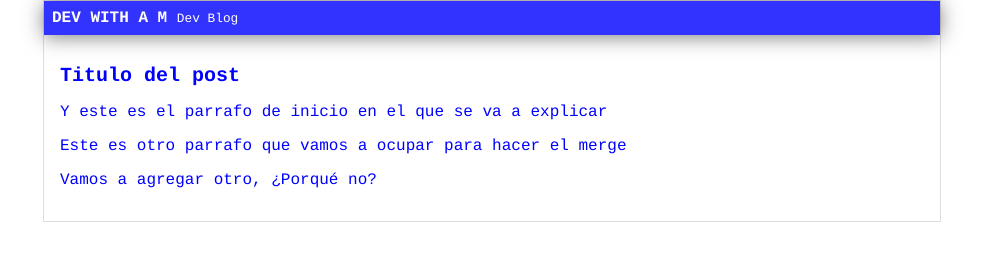
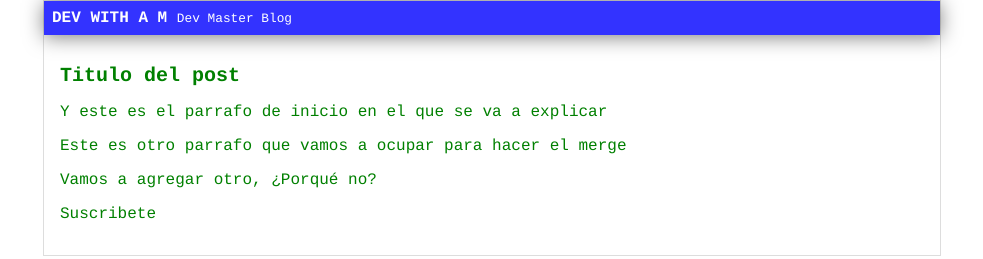
Before and after one commit to miguelsosa94/blog-platzi, a plain HTML site: page blogpost.html in a window 1280 px wide. Shown: the whole page, without its empty margins (148-1131 px from the left). Drawn offline with Linux system fonts and the light colour scheme.

Commit message:
Agregué suscripción y cambié cabecera

```diff
--- a/blogpost.html
+++ b/blogpost.html
@@ -8,13 +8,14 @@
 <body>
     <div id="container">
         <div id="cabecera">
-            DEV WITH A M <span id="tagline">Dev Blog</span>
+            DEV WITH A M <span id="tagline">Dev Master Blog</span>
         </div>
         <div id="post">
             <h1>Titulo del post</h1>
             <p>Y este es el parrafo de inicio en el que se va a explicar</p>
             <p>Este es otro parrafo que vamos a ocupar para hacer el merge</p>
             <p>Vamos a agregar otro, ¿Porqué no?</p>
+            <p>Suscribete</p>
         </div>
     </div>
 </body>
--- a/css/estilos.css
+++ b/css/estilos.css
@@ -1,5 +1,5 @@
 body {
-    color: blue;
+    color: green;
     text-align: center;
     font-family: "Courier";
     font-size: 16px;
```
